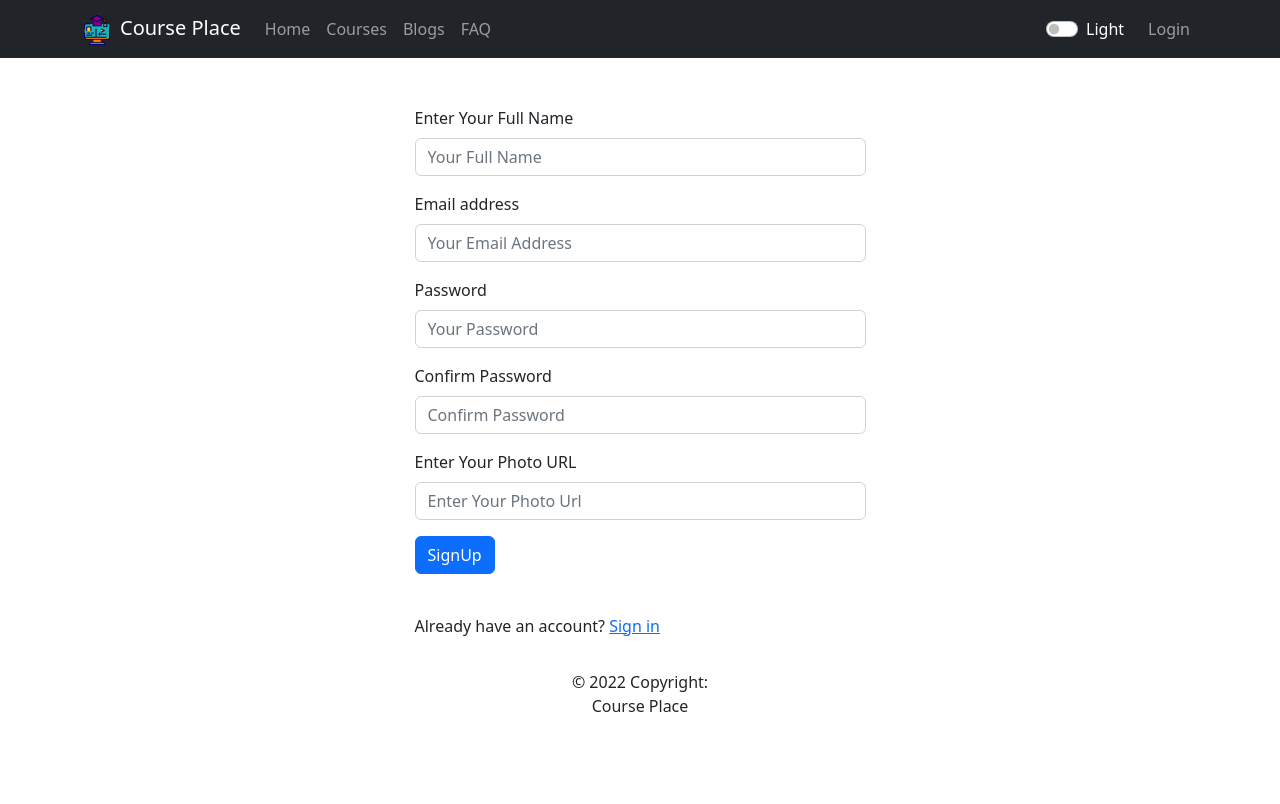
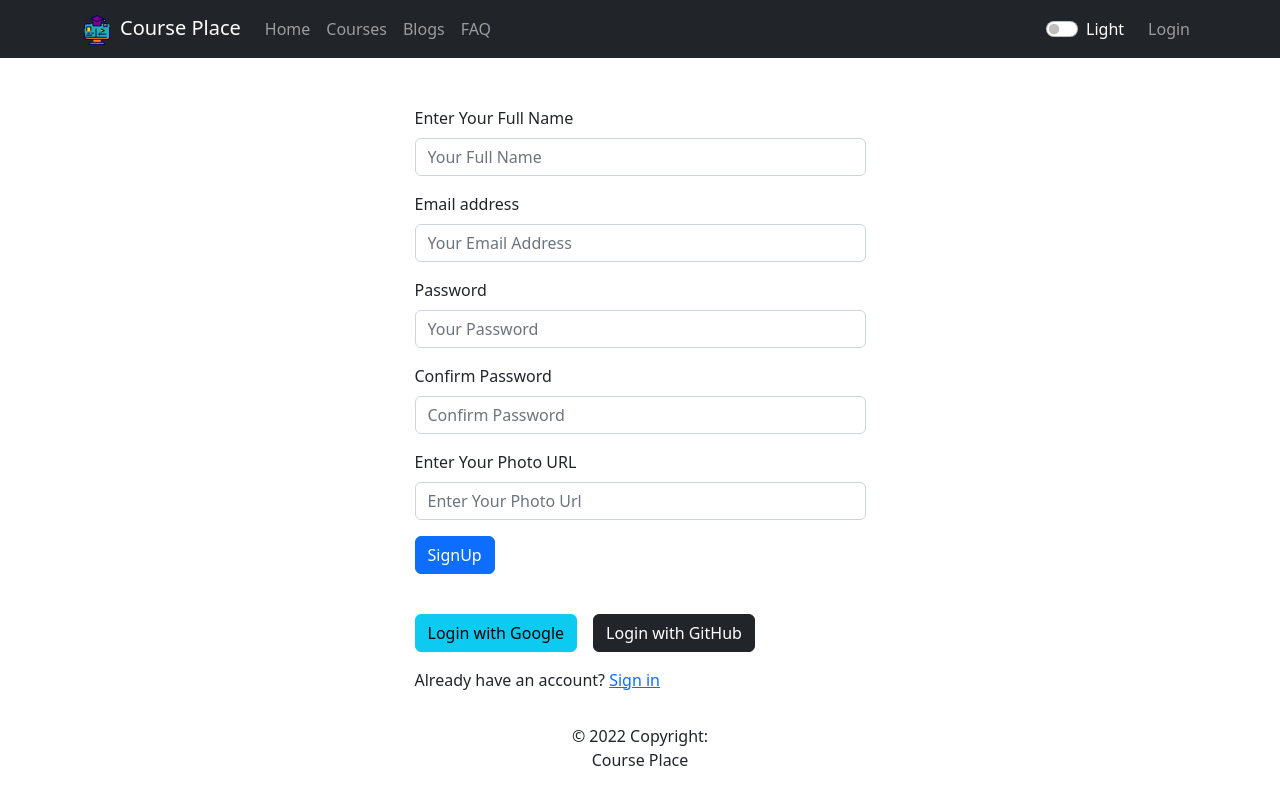
Before and after one commit to pulok-thedeveloper/course-place-client, a React (Create React App) app: page /signup in a window 1280 px wide. Built offline with nearby package versions, Linux system fonts and the light colour scheme; no server answers.

Commit message:
final commit

```diff
--- a/package.json
+++ b/package.json
@@ -7,7 +7,7 @@
     "@testing-library/react": "^13.4.0",
     "@testing-library/user-event": "^13.5.0",
     "bootstrap": "^5.2.2",
-    "firebase": "^9.12.1",
+    "firebase": "^9.14.0",
     "react": "^18.2.0",
     "react-bootstrap": "^2.5.0",
     "react-dom": "^18.2.0",
--- a/src/Context/UserContext.js
+++ b/src/Context/UserContext.js
@@ -1,5 +1,5 @@
 import React, { createContext } from 'react';
-import {createUserWithEmailAndPassword, getAuth, onAuthStateChanged, signInWithEmailAndPassword, signInWithPopup, signOut, updateProfile} from 'firebase/auth'
+import {createUserWithEmailAndPassword, getAuth, GithubAuthProvider, GoogleAuthProvider, onAuthStateChanged, signInWithEmailAndPassword, signInWithPopup, signOut, updateProfile} from 'firebase/auth'
 
 import { useState } from 'react';
 import { useEffect } from 'react';
@@ -10,6 +10,8 @@ const auth = getAuth(app);
 
 const UserContext = ({children}) => {
 const [user, setUser] = useState(null);
+const googleProvider = new GoogleAuthProvider();
+const githubProvider = new GithubAuthProvider();
 const [loading, setLoading] = useState(true);
 const [mode, setMode] = useState(false);
 
@@ -29,14 +31,29 @@ const signInUser = (email, password) =>{
     return signInWithEmailAndPassword(auth, email, password);
 }
 
-const googleSignIn = (provider) =>{
-    setLoading(true);
-    return signInWithPopup(auth, provider);
-}
+const handleGoogleSignIn = () => {
+    signInWithPopup(auth, googleProvider)
+      .then(result => {
+        const user = result.user;
+        setUser(user);
+        console.log(user);
+      })
+      .catch(error => {
+        console.error('error: ', error);
+      })
+  }
 
-const githubSignin = (githubProvider) =>{
-    return signInWithPopup(auth, githubProvider);
-}
+  const handleGithubSignIn= () =>{
+    signInWithPopup(auth, githubProvider)
+    .then( result => {
+      const user = result.user;
+      setUser(user);
+      console.log(user);
+    })
+    .catch( error =>{
+      console.error ('error: ', error)
+    })
+  }
 
 const updateUser = (name, image) =>{
     return updateProfile(auth.currentUser, {displayName:name, photoURL:image});
@@ -56,7 +73,7 @@ useEffect(()=>{
     return () => unSubscribe();
 },[])
 
-const authInfo = {user, loading,handleToggle, mode, createUser, signInUser, updateUser, logOut, googleSignIn, githubSignin};
+const authInfo = {user, loading,handleToggle, mode, createUser, signInUser, updateUser, logOut, handleGoogleSignIn, handleGithubSignIn};
 
     return (
         <AuthContext.Provider value={authInfo}>
--- a/src/Pages/Login/Login.js
+++ b/src/Pages/Login/Login.js
@@ -1,4 +1,3 @@
-import { GithubAuthProvider, GoogleAuthProvider } from 'firebase/auth';
 import React, { useContext } from 'react';
 import { useState } from 'react';
 import { Button, Col, Container, Form, Row } from 'react-bootstrap';
@@ -8,9 +7,7 @@ import { AuthContext } from '../../Context/UserContext';
 const Login = () => {
 
     const [error, setError] = useState(null);
-    const { signInUser, googleSignIn, githubSignin } = useContext(AuthContext);
-    const googleProvider = new GoogleAuthProvider;
-    const githubProvider = new GithubAuthProvider;
+    const { signInUser, handleGoogleSignIn, handleGithubSignIn} = useContext(AuthContext);
     const navigate = useNavigate();
     const location = useLocation();
     const from = location.state?.from?.pathname || '/';
@@ -33,29 +30,6 @@ const Login = () => {
                 setError(error.code);
             })
 
-    }
-
-    const handleGoogleSignIn = () => {
-        googleSignIn(googleProvider)
-            .then(result => {
-                const user = result.user;
-                console.log(user)
-                navigate(from, { replace: true });
-            })
-            .catch(error => {
-                console.error(error);
-            })
-    }
-
-    const handleGithubSignIn = () => {
-        githubSignin(githubProvider)
-            .then(result => {
-                result = result.user;
-                navigate(from, { replace: true });
-            })
-            .catch(error => {
-                console.error(error);
-            })
     }
 
 
--- a/src/Pages/Register/Register.js
+++ b/src/Pages/Register/Register.js
@@ -6,7 +6,7 @@ import { AuthContext } from '../../Context/UserContext';
 
 const Register = () => {
     const [error, setError] = useState(null);
-    const {createUser, updateUser} = useContext(AuthContext);
+    const {createUser, updateUser, handleGoogleSignIn, handleGithubSignIn} = useContext(AuthContext);
     const navigate = useNavigate()
 
     const handleSignUp = (event) => {
@@ -48,6 +48,7 @@ const Register = () => {
         });
 
     }
+
     return (
         <Container>
             <Row className='row justify-content-center'>
@@ -80,6 +81,13 @@ const Register = () => {
                             <p>{error}</p>
                         </Form.Text>
                     </Form>
+                    <Button onClick={handleGoogleSignIn} className='mb-3 me-3' variant="info" type="submit">
+                        Login with Google
+                    </Button>
+
+                    <Button onClick={handleGithubSignIn} className='mb-3 me-3' variant="dark" type="submit">
+                        Login with GitHub
+                    </Button>
                     <p>Already have an account? <Link to='/login'>Sign in</Link> </p>
                 </Col>
             </Row>
```
Also changed, not shown: 1 other file (tests, documents, lock files or other folders).
